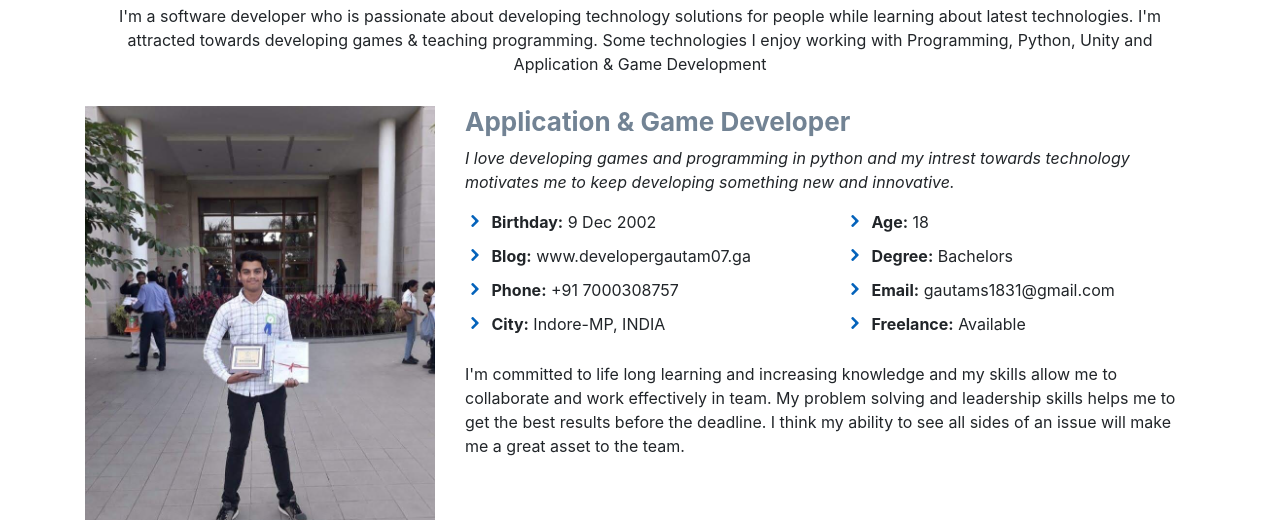
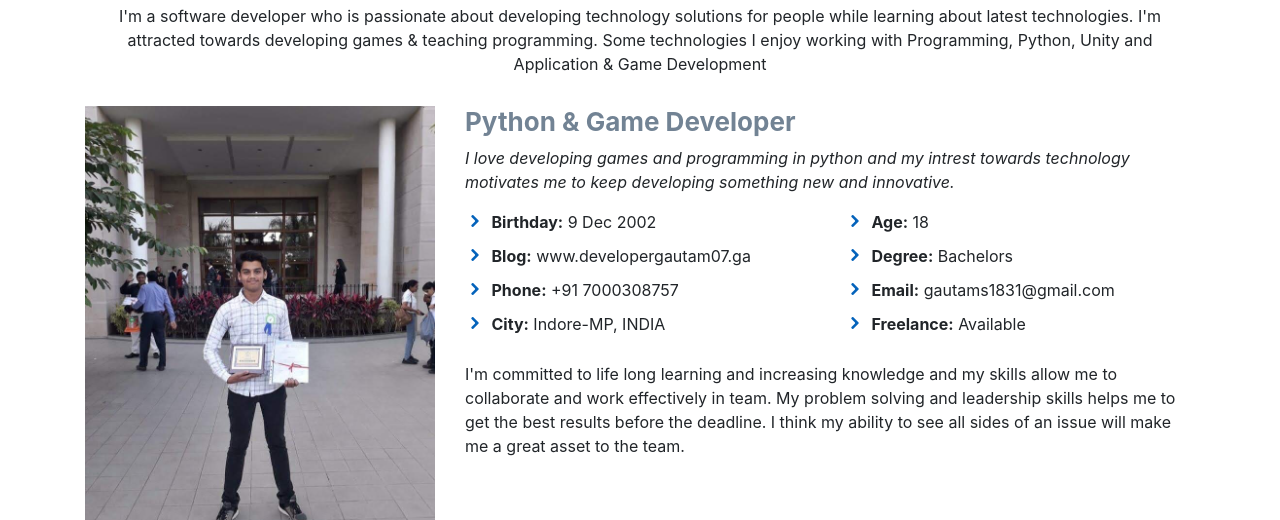
Before and after one commit to developergautam07/developergautam-web, a Django app: page /about in a window 1280 px wide. Shown: the part 240-760 px from the top of the page. Run offline with Django 3.2, Linux system fonts and the light colour scheme; some libraries are stand-ins or nearby versions.

Commit message:
About Me Title updated

```diff
--- a/templates/about.html
+++ b/templates/about.html
@@ -27,7 +27,7 @@
         <img src="{% static 'img/profile.jpg' %}" class="img-fluid" alt="">
       </div>
       <div class="col-lg-8 pt-4 pt-lg-0 content">
-        <h3>Application &amp; Game Developer</h3>
+        <h3>Python &amp; Game Developer</h3>
         <p class="font-italic">
           I love developing games and programming in python and my intrest towards technology motivates me to keep
           developing something new and innovative.
```
